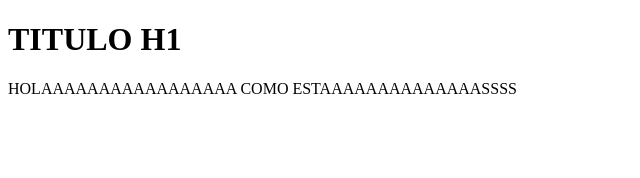
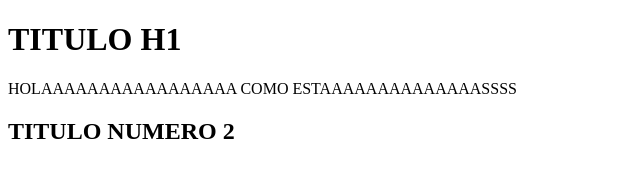
Before and after one commit to juanxodj/gitnew, a plain HTML site: page index.html in a window 1280 px wide. Shown: the whole page, without its empty margins (0-640 px from the left). Drawn offline with Linux system fonts and the light colour scheme.

Commit message:
agregado h2 al index

```diff
--- a/index.html
+++ b/index.html
@@ -9,5 +9,6 @@
 <body>
     <h1>TITULO H1</h1>
     <p>HOLAAAAAAAAAAAAAAAAA COMO ESTAAAAAAAAAAAAAASSSS</p>
+    <h2>TITULO NUMERO 2</h2>
 </body>
 </html>
```
